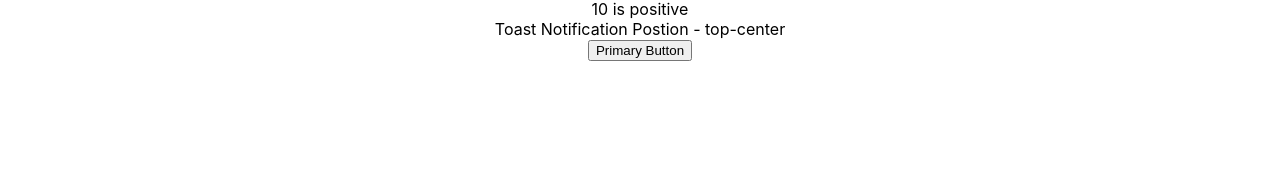
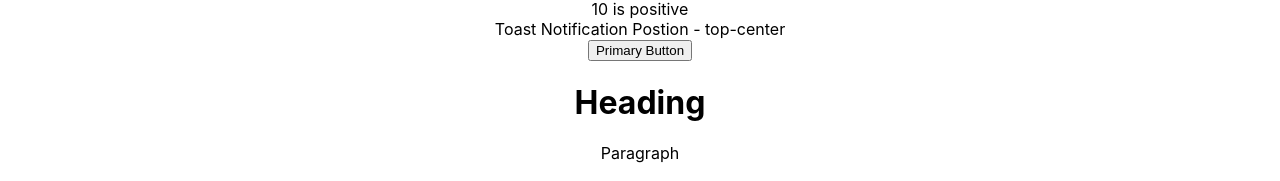
Before and after one commit to robel-codes/React_Typescript, a React (Create React App) app in the folder react-typescript-demo/: page / in a window 1280 px wide. Shown: the part 611-792 px from the top of the page. Built offline with nearby package versions, Linux system fonts and the light colour scheme.

Commit message:
Added Polymorphic components learning

```diff
--- a/react-typescript-demo/src/App.tsx
+++ b/react-typescript-demo/src/App.tsx
@@ -16,6 +16,7 @@
 import { RandomNumber } from './components/restriction/RandomNumber';
 import { Toast } from './components/templateliterals/Toast';
 import { CustomButton } from './components/html/Button';
+import { Text } from './components/polymorphic/Text';
 
 function App() {
   const personName = {
@@ -68,6 +69,9 @@
       <RandomNumber value={10} isPositive />
       <Toast position='top-center' />
       <CustomButton variant='primary' onClick={() => console.log('button clicked')}>  Primary Button</CustomButton>
+      <Text as='h1' size='lg'>Heading</Text>
+      <Text as='p' size='md'>Paragraph</Text>
+      <Text as='label' htmlFor='someId' size='sm' color='secondary'>Label</Text>
     </div>
   );
 }
--- /dev/null
+++ b/react-typescript-demo/src/components/polymorphic/Text.tsx
@@ -0,0 +1,17 @@
+import React from 'react'
+
+type TextOwnProps<E extends React.ElementType> = {
+    size?: 'sm' | 'md' | 'lg'
+    color?: 'primary' | 'secondary'
+    children: React.ReactNode
+    as?: E
+}
+
+type TextProps<E extends React.ElementType> = TextOwnProps<E> & Omit<React.ComponentProps<E>, keyof TextOwnProps<E>>
+
+export const Text = <E extends React.ElementType = 'div'>({ size, color, children, as}: TextProps<E>) => {
+    const Component = as || 'div'
+  return (
+    <Component className={`class-with-${size}-${color}`}>{children}</Component>
+  )
+}
```
